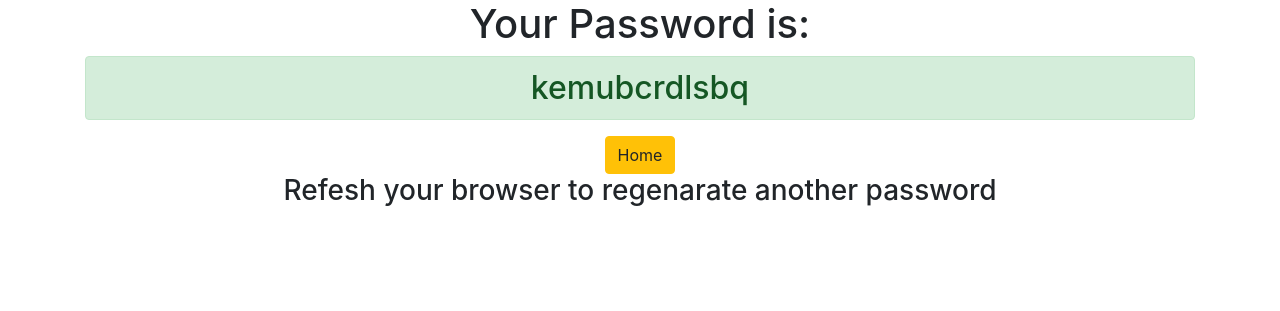
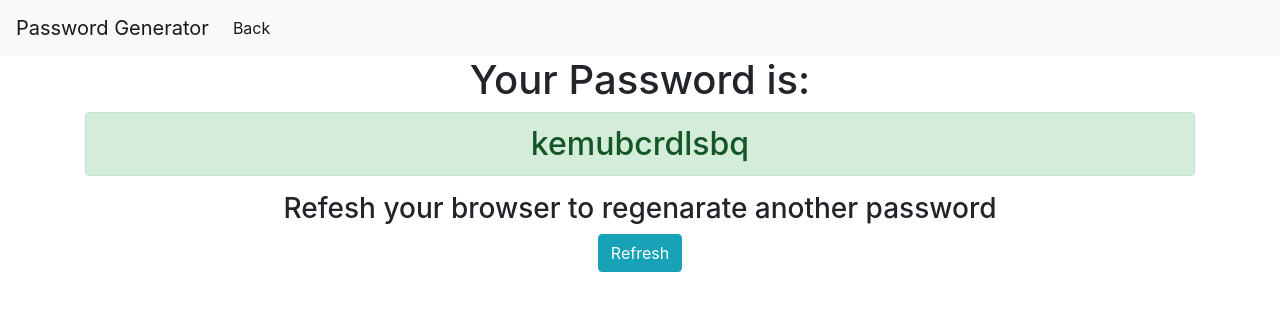
Before and after one commit to GitOutlaw/django-password_generator_app, a Django app: page /password/ in a window 1280 px wide. Shown: the top 311 px of the page. Run offline with Django 3.2, Linux system fonts and the light colour scheme.

Commit message:
Update password.html

```diff
--- a/password_generator_main/generator/templates/generator/password.html
+++ b/password_generator_main/generator/templates/generator/password.html
@@ -1,8 +1,26 @@
 <link rel="stylesheet" href="https://cdn.jsdelivr.net/npm/bootstrap@4.6.0/dist/css/bootstrap.min.css" integrity="sha384-B0vP5xmATw1+K9KRQjQERJvTumQW0nPEzvF6L/Z6nronJ3oUOFUFpCjEUQouq2+l" crossorigin="anonymous">
+
+<nav class="navbar navbar-expand-lg navbar-light bg-light">
+    <a class="navbar-brand" href="{% url 'home' %}">Password Generator</a>
+    <button class="navbar-toggler" type="button" data-toggle="collapse" data-target="#navbarSupportedContent" aria-controls="navbarSupportedContent" aria-expanded="false" aria-label="Toggle navigation">
+      <span class="navbar-toggler-icon"></span>
+    </button>
+
+    <div class="collapse navbar-collapse" id="navbarSupportedContent">
+        <ul class="navbar-nav mr-auto">
+            <li class="nav-item active">
+                <a class="nav-link" href="{% url 'home' %}">Back <span class="sr-only">(current)</span></a>
+            </li>
+
+            </form>
+    </div>
+</nav>
 
 <div class="container text-center">
     <h1>Your Password is: </h1>
     <h2 class="alert alert-success">{{ password }}</h2>
-    <a href="{% url 'home' %}" class="btn btn-warning">Home</a>
+</div>
+<div class="container text-center">
     <h3>Refesh your browser to regenarate another password</h3>
+    <a onClick="window.location.reload()" class="btn btn-info">Refresh</a>
 </div>
```
